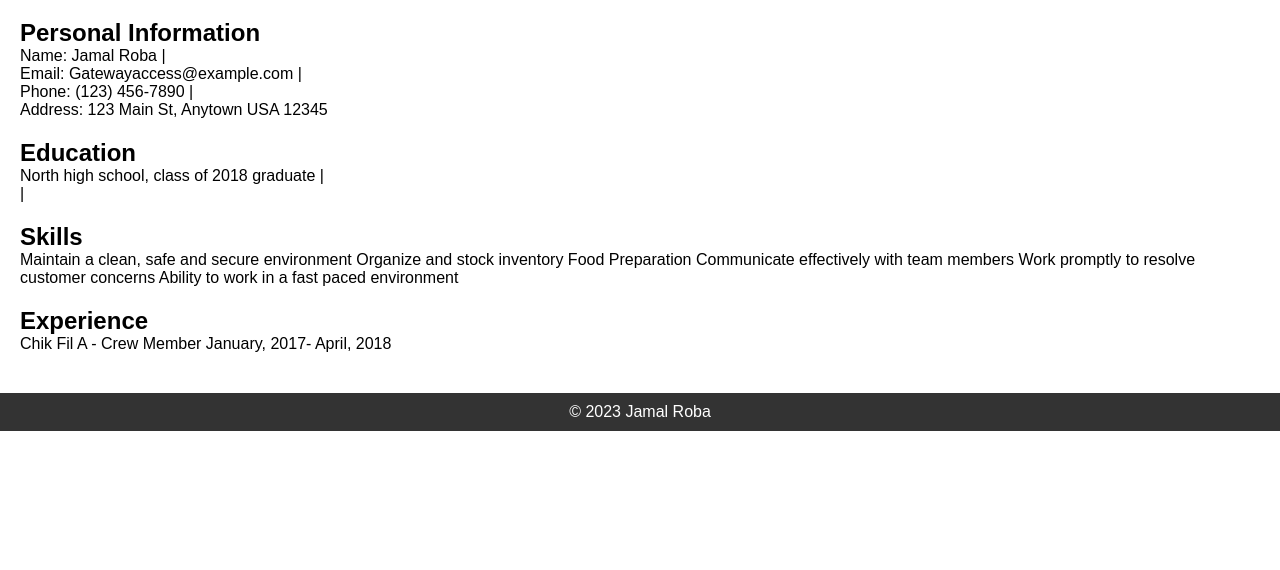
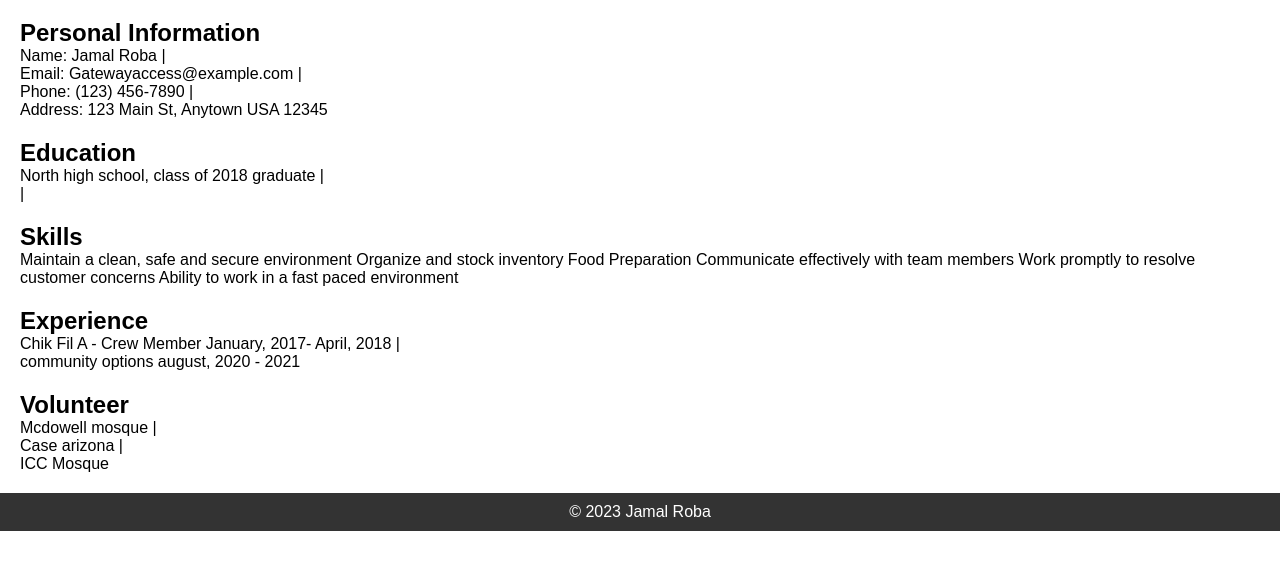
Before and after one commit to JRentertainment/resume, a plain HTML site: page index.html in a window 1280 px wide. Shown: the part 78-648 px from the top of the page. Drawn offline with Linux system fonts and the light colour scheme.

Commit message:
Update index.html

```diff
--- a/index.html
+++ b/index.html
@@ -49,10 +49,15 @@
             <h2>Experience</h2>
             <ul>
                 <li>Chik Fil A - Crew Member	January, 2017- April, 2018
-                    </li>
+                    <li>community options august, 2020 - 2021</li>
 
             </ul>
         </section>
+        <h2>Volunteer</h2>
+        <ul>
+            <li>Mcdowell mosque</li>
+            <li>Case arizona</li>
+            <li>ICC Mosque</li>
     </main>
 
     <footer>
```
